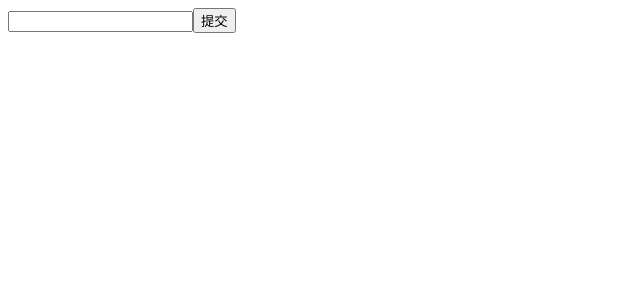
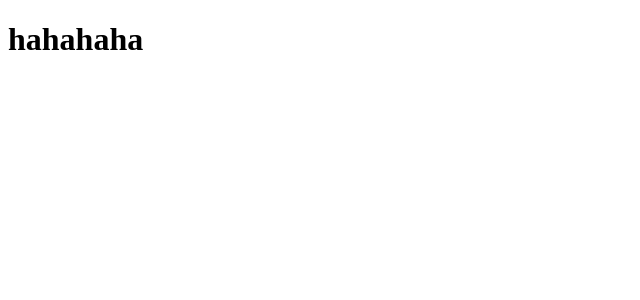
Before and after one commit to CaoKejian/React_Study, a React (Create React App) app: page / in a window 1280 px wide. Shown: the top 300 px of the page, without its empty margins (0-640 px from the left). Built offline with nearby package versions, Linux system fonts and the light colour scheme.

Commit message:
高阶组件的定义方法

```diff
--- a/src/App.jsx
+++ b/src/App.jsx
@@ -1,5 +1,5 @@
 import React, { Component } from 'react'
-import Main from './share/表单的提交行为/Main'
+import Main from './share/React高阶组件/Main'
 
 export class App extends Component {
 
--- /dev/null
+++ b/src/share/React高阶组件/Main.jsx
@@ -0,0 +1,31 @@
+import React, { Component, PureComponent } from 'react'
+
+function hoc(cpn) {
+  // 定义类组件
+  class NewCpn extends PureComponent {
+    render() {
+      return <h1>hahahaha</h1>
+    }
+  }
+  return NewCpn
+  // // 定义函数组件
+  // function newCpn2(props) {
+
+  // }
+  // return newCpn2
+}
+class HelloWorld extends PureComponent {
+  render() {
+    return <h1>Hello，World</h1>
+  }
+}
+const HelloWorldHoc = hoc(HelloWorld)
+export class Main extends Component {
+  render() {
+    return (
+      <HelloWorldHoc />
+    )
+  }
+}
+
+export default Main
```
